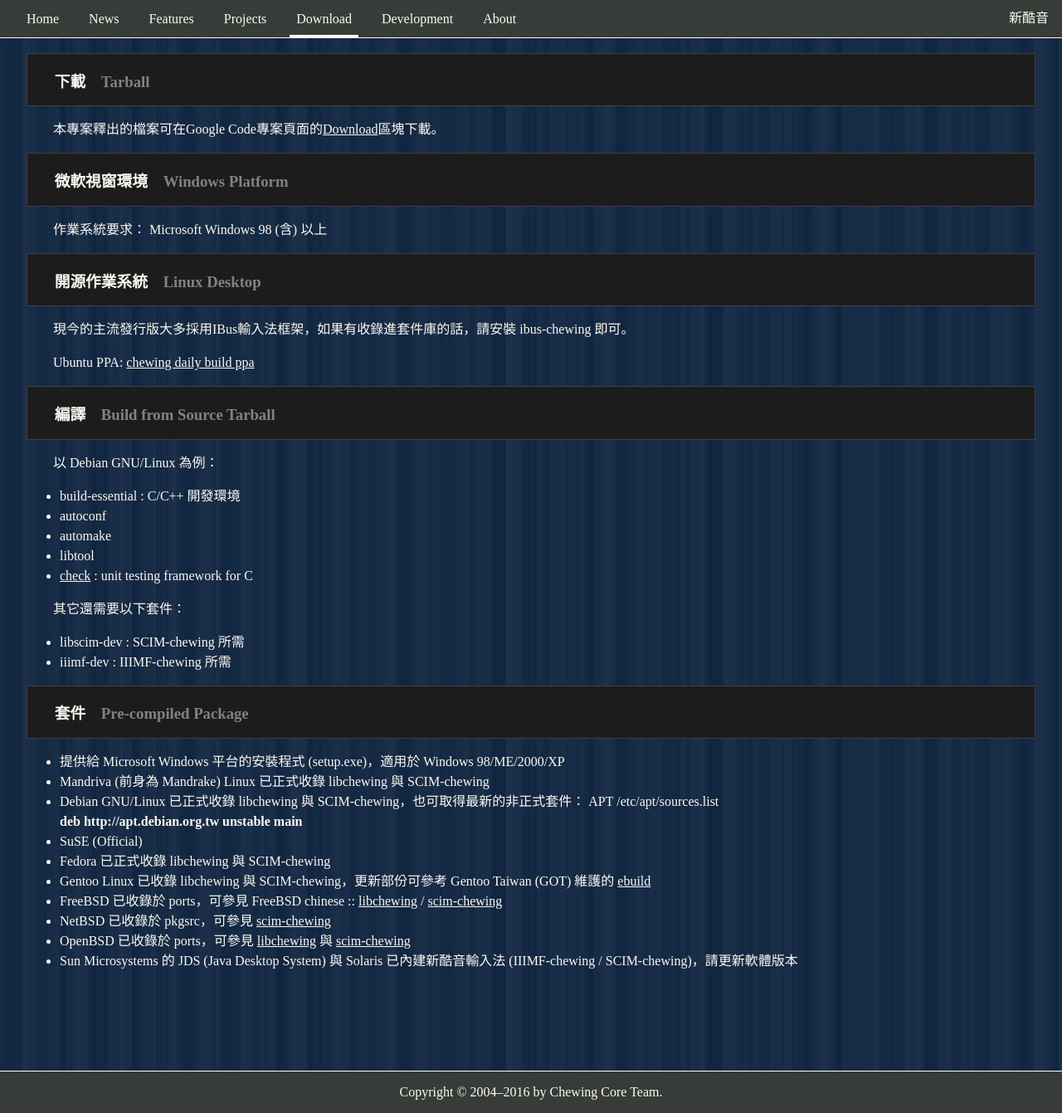
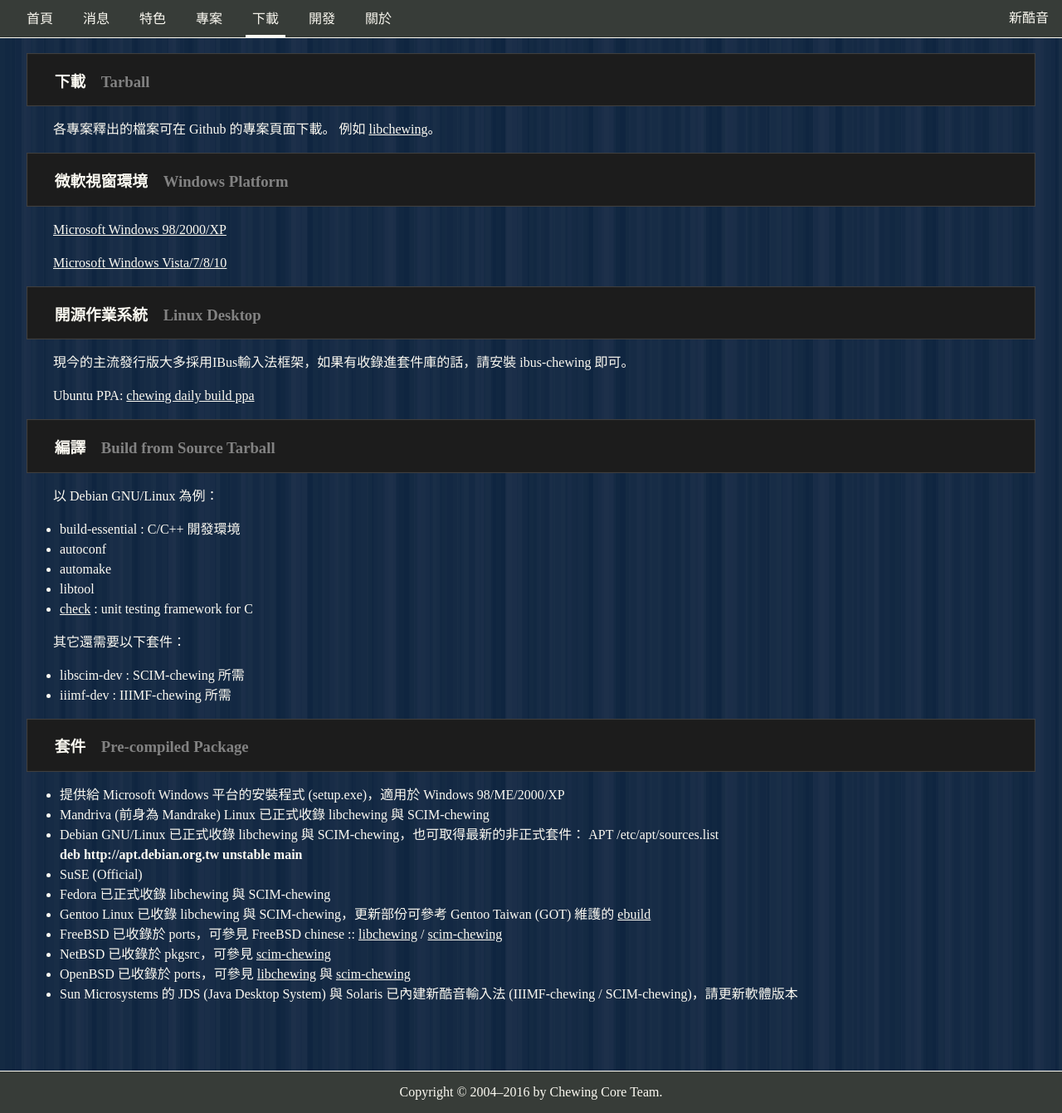
Before and after one commit to chewing/chewing.github.com, a Jekyll site: the page built from download.html, in a window 1280 px wide and 1341 px high. Shown: the whole window at 83% size. Built offline with Jekyll 4.4.1, drawn with Linux system fonts in a browser that asks for light colours.

Commit message:
split navigation items into configuration

```diff
--- a/_config.yml
+++ b/_config.yml
@@ -14,6 +14,35 @@
       type: "posts"
     values:
       layout: "post"
+navigation:
+  -
+    path: /
+    name: 首頁
+    title: Home
+  -
+    path: /news.html
+    name: 消息
+    title: News
+  -
+    path: /features.html
+    name: 特色
+    title: Features
+  -
+    path: /projects.html
+    name: 專案
+    title: Projects
+  -
+    path: /download.html
+    name: 下載
+    title: Download
+  -
+    path: /development.html
+    name: 開發
+    title: Development
+  -
+    path: /about.html
+    name: 關於
+    title: About
 gems:
   - jekyll-feed
 feed:
--- a/_includes/nav.html
+++ b/_includes/nav.html
@@ -1,23 +1,8 @@
 <ul class="navigation__list">
-    <li class="navigation__item{% if page.title == "Home" %} current{% endif %}">
-        <a href="/" title="首頁">Home</a>
-    </li>
-    <li class="navigation__item{% if page.title == "News" or layout.news %} current{% endif %}">
-        <a href="/news.html" title="消息">News</a>
-    </li>
-    <li class="navigation__item{% if page.title == "Features" %} current{% endif %}">
-        <a href="/features.html" title="特色">Features</a>
-    </li>
-    <li class="navigation__item{% if page.title == "Projects" or page.collection == "projects" %} current{% endif %}">
-        <a href="/projects.html" title="專案">Projects</a>
-    </li>
-    <li class="navigation__item{% if page.title == "Download" %} current{% endif %}">
-        <a href="/download.html" title="下載">Download</a>
-    </li>
-    <li class="navigation__item{% if page.title == "Development" %} current{% endif %}">
-        <a href="/development.html" title="開發">Development</a>
-    </li>
-    <li class="navigation__item{% if page.title == "About" %} current{% endif %}">
-        <a href="/about.html" title="關於">About</a>
-    </li>
+{% for item in site.navigation %}
+	{% capture slug %}{{item.title | slugify %}}{% endcapture %}
+	<li class="navigation__item{% if page.title == item.title or page.collection == slug or layout[slug] %} current{% endif %}">
+		<a href="{{ item.path }}" title="{{ item.title }}">{{ item.name }}</a>
+	</li>
+{% endfor %}
 </ul>
--- a/download.html
+++ b/download.html
@@ -4,14 +4,18 @@
 <article>
 	<header>
 		<h3>下載<span>Tarball</span></h3>
-		<p>本專案釋出的檔案可在Google Code專案頁面的<a href="http://code.google.com/p/chewing/downloads/list">Download</a>區塊下載。</p>
+		<p>
+			各專案釋出的檔案可在 Github 的專案頁面下載。
+			例如 <a href="https://github.com/chewing/libchewing/releases">libchewing</a>。
+		</p>
 	</header>
 </article>
 <article>
 	<header>
 		<h3>微軟視窗環境<span>Windows Platform</span></h3>
 	</header>
-	<p>作業系統要求： Microsoft Windows 98 (含) 以上</p>
+	<p><a href="https://github.com/chewing/windows-chewing/releases">Microsoft Windows 98/2000/XP</a></p>
+	<p><a href="https://github.com/Chocobo1/windows-chewing-tsf-build">Microsoft Windows Vista/7/8/10</a></p>
 </article>
 <article>
 	<header>
--- a/features.html
+++ b/features.html
@@ -25,6 +25,12 @@
 	</section>
 	<section>
 		<header>
+			<h3>常用符號輸入</h3>
+			<p>按下<strong>`</strong>鍵(Esc 鍵下方)可以輸入各式常用符號，也可以設定使用 <strong>Shift</strong> 鍵來快速輸入標點，例如 <strong>Shift + ,</strong> 會輸入全形逗號。</p>
+		</header>
+	</section>
+	<section>
+		<header>
 			<h3>各式鍵盤支援</h3>
 			<p>除了標準鍵盤外，也支援許氏、倚天以及 DVORAK 等其它類型。</p>
 		</header>
```
